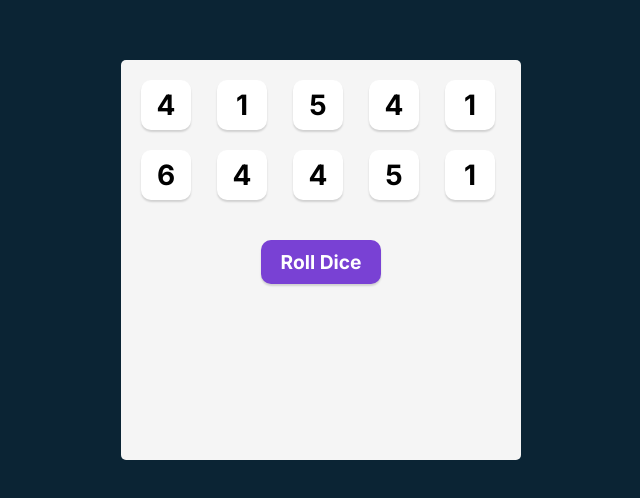
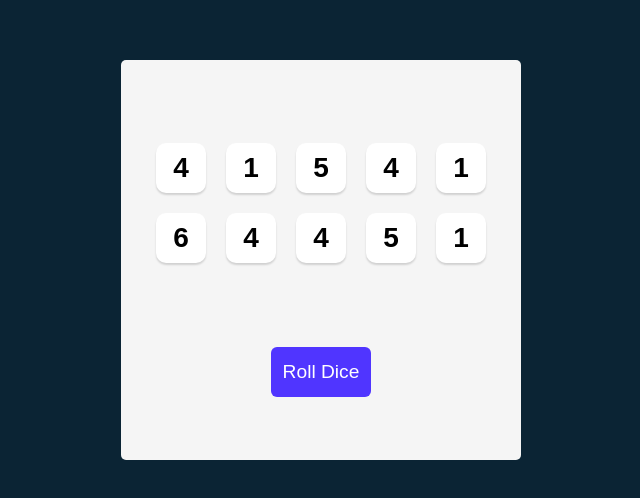
Before and after one commit to yy933/Tenzies-Dice-Game, a React (Vite) app: page / in a window 1280 px wide. Shown: the part 140-638 px from the top of the page, without its empty margins (319-959 px from the left). Built offline with nearby package versions, Linux system fonts and the light colour scheme.

Commit message:
style: update roll-dice button style

```diff
--- a/index.css
+++ b/index.css
@@ -24,6 +24,10 @@ main {
   background-color: #f5f5f5;
   height: 100%;
   border-radius: 5px;
+  display: flex;
+  flex-direction: column;
+  justify-content: space-evenly;
+  align-items: center;
 }
 
 .dice-container {
@@ -33,30 +37,28 @@ main {
   padding: 20px;
 }
 
-.die {
+button {
+    font-family: Karla, sans-serif;
+    cursor: pointer;
+}
+
+.dice-container button {
+    height: 50px;
     width: 50px;
-  aspect-ratio: 1/1;
     box-shadow: 0px 2px 2px rgba(0, 0, 0, 0.15);
     border-radius: 10px;
     border: none;
     background-color: white;
-  font-family: Inter, sans-serif;
     font-size: 1.75rem;
     font-weight: bold;
-  cursor: pointer;
 }
 
-.roll-dice {
-  padding: 10px 20px;
-  margin: 20px auto;
-  display: block;
-  box-shadow: 0px 2px 2px rgba(0, 0, 0, 0.15);
-  border-radius: 10px;
+button.roll-dice {
+    height: 50px;
+    width: 100px;
     border: none;
-  background-color: rgb(121, 65, 212);
+    border-radius: 6px;
+    background-color: #5035FF;
     color: white;
-  font-family: Inter, sans-serif;
     font-size: 1.2rem;
-  font-weight: bold;
-  cursor: pointer;
 }
```
Lines whose indentation alone changed are shown as unchanged.
